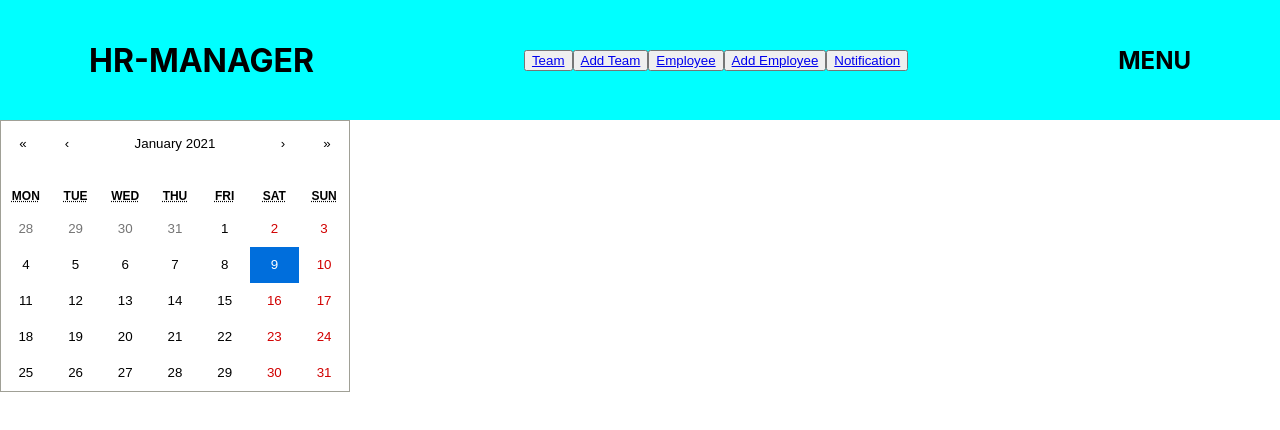
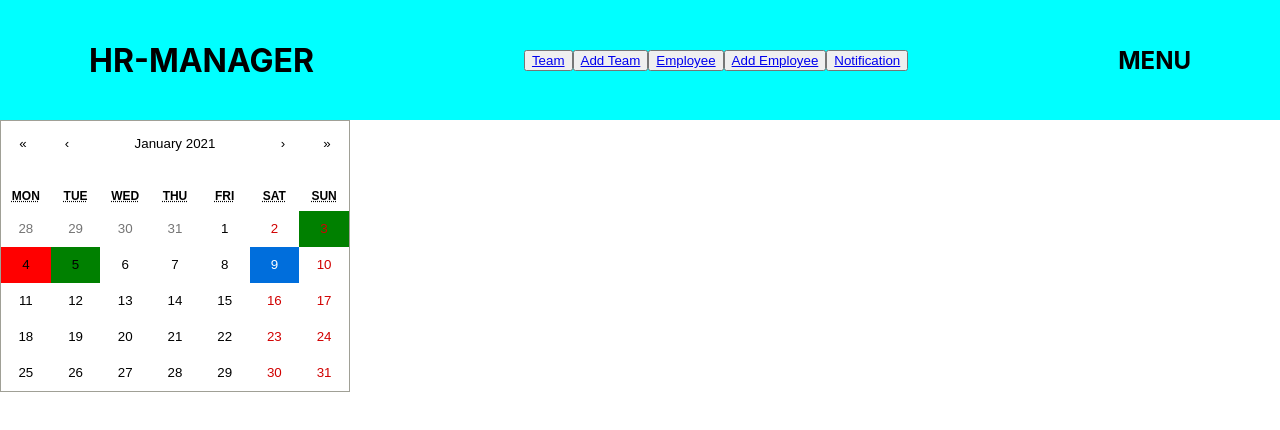
Before and after one commit to ritikgupta28/hr-management, a React (Create React App) app in the folder frontend/: page /notification in a window 1280 px wide. Shown: the top 430 px of the page. Built offline with nearby package versions, Linux system fonts and the light colour scheme.

Commit message:
adding color in calender

```diff
--- /dev/null
+++ b/frontend/src/Components/Manager/Notification.css
@@ -0,0 +1,7 @@
+.highlight {
+  background-color: red;
+}
+
+.highlight1 {
+  background-color: green;
+}
--- a/frontend/src/Components/Manager/Notification.js
+++ b/frontend/src/Components/Manager/Notification.js
@@ -1,15 +1,34 @@
 import React, { useState } from 'react';
 import Calendar from 'react-calendar';
 import 'react-calendar/dist/Calendar.css';
+import moment from 'moment';
+import "./Notification.css"
 
 function Notification() {
-  const [value, onChange] = useState(new Date());
+  const [date, onDateChange] = useState(new Date());
+
+  const mark = [
+    '04-01-2021',
+  ]
+  const mark1 = [
+    '03-01-2021',
+    '05-01-2021'
+  ]
 
   return (
     <div>
       <Calendar
-        onChange={onChange}
-        value={value}
+        onChange={onDateChange}
+        value={date}
+        tileClassName={({ date, view }) => {
+          if (mark.find(x => x === moment(date).format("DD-MM-YYYY"))) {
+            return 'highlight'
+          }
+          if (mark1.find(x => x === moment(date).format("DD-MM-YYYY"))) {
+            return 'highlight1'
+          }
+        }
+        }
       />
     </div>
   );
```
Also changed, not shown: 1 other file (tests, documents, lock files or other folders).
